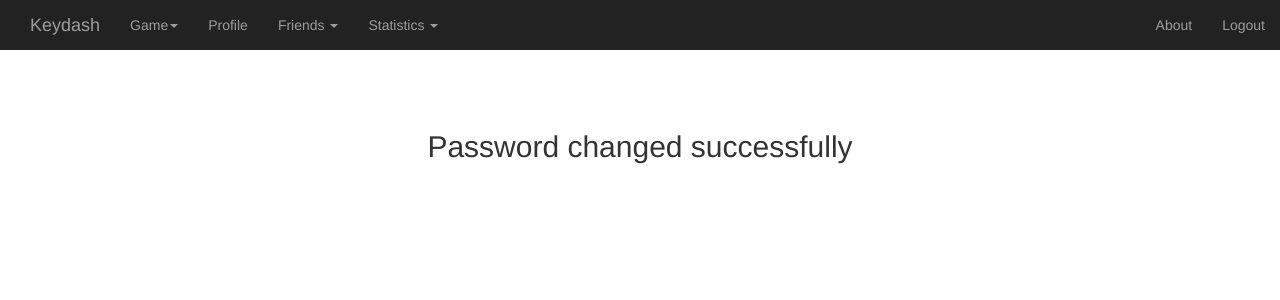
After one commit to 2077929L/Keydash, a Django app: page /accounts/password_change/done/ in a window 1280 px wide. The commit adds this page. Shown: the top 300 px of the page. Run offline with Django 3.2, Linux system fonts and the light colour scheme; a user stored in the database is signed in; some libraries are stand-ins or nearby versions.

Commit message:
Fixed password change templates

```diff
--- a/keydash_project/urls.py
+++ b/keydash_project/urls.py
@@ -16,8 +16,9 @@ urlpatterns = patterns('',
     (r'^friendship/', include('friendship.urls')),
     # (r'^accounts/', include('registration.backends.simple.urls')),
     url(r'^accounts/register/$', MyRegistrationView.as_view(), name='registration_register'),
-    (r'^accounts/', include('registration.backends.simple.urls')),
-    url(r'^reset/password_reset/$','django.contrib.auth.views.password_reset',name='reset_password_reset'))
+    url(r'^accounts/change_password/$','django.contrib.auth.views.password_change',name="change_password"),
+    url(r'^accounts/password_change/done/$','django.contrib.auth.views.password_change_done',name='password_change_done'),
+    (r'^accounts/', include('registration.backends.simple.urls')),)
 
 if settings.DEBUG:
     urlpatterns += patterns(
--- /dev/null
+++ b/templates/registration/password_change_done.html
@@ -0,0 +1,11 @@
+{% extends "keydash_app/base.html" %}
+
+{% load i18n %}
+
+{% block body_block %}
+
+<h2 align="center">Password changed successfully</h2>
+
+{#<p><a href="{% url 'auth_login' %}">{% trans "Log in" %}</a></p>#}
+
+{% endblock %}
--- a/templates/registration/password_reset_form.html
+++ b/templates/registration/password_change_form.html
@@ -1,9 +1,8 @@
 {% extends "keydash_app/base.html" %}
-
 
 {% load i18n %}
 
-{% block content %}
+{% block body_block %}
 <h1>Reset Password</h1>
 <form method="post" action=".">
   {% csrf_token %}
```
Also changed, not shown: templates/registration/password_reset_complete.html (deleted, +0 -13 lines).
